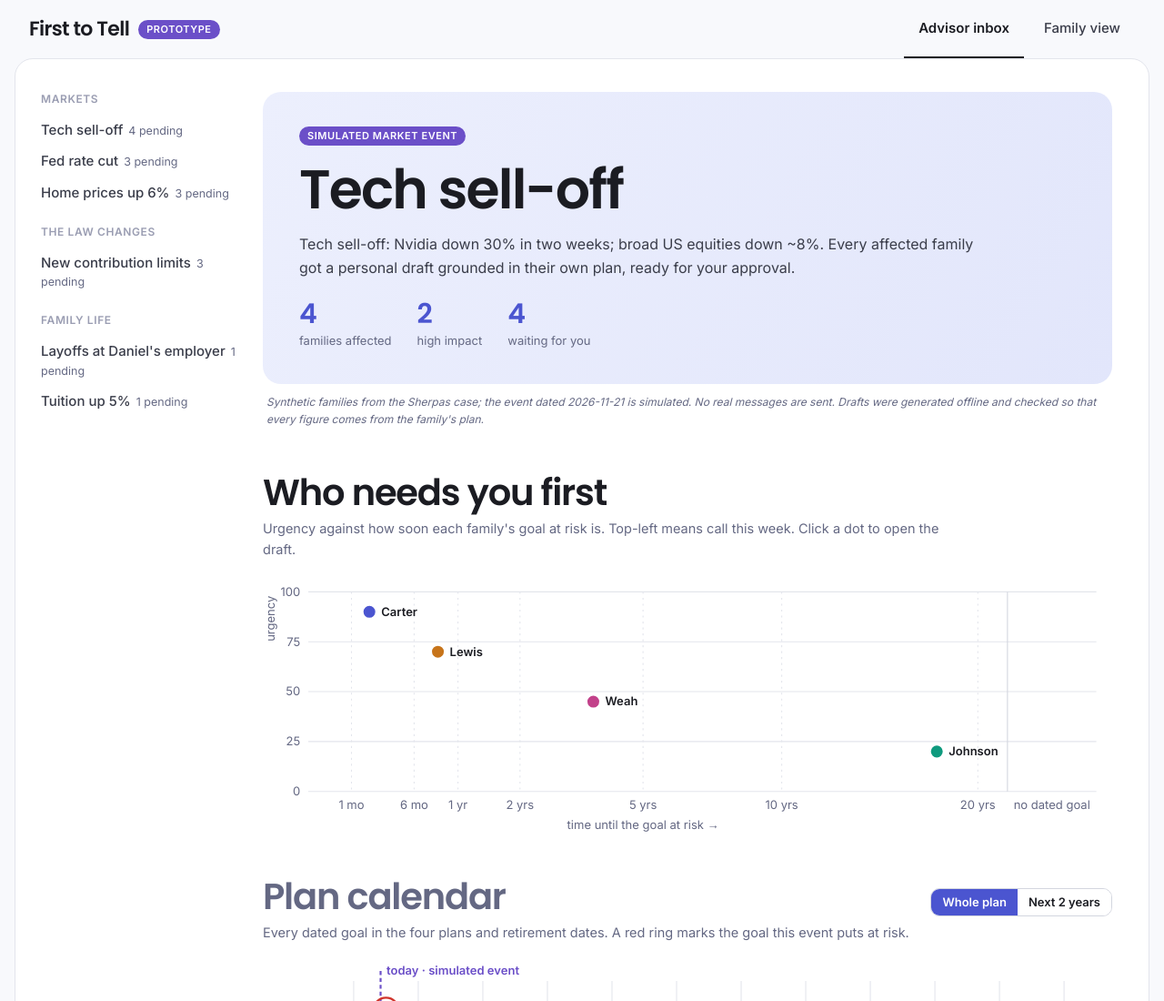
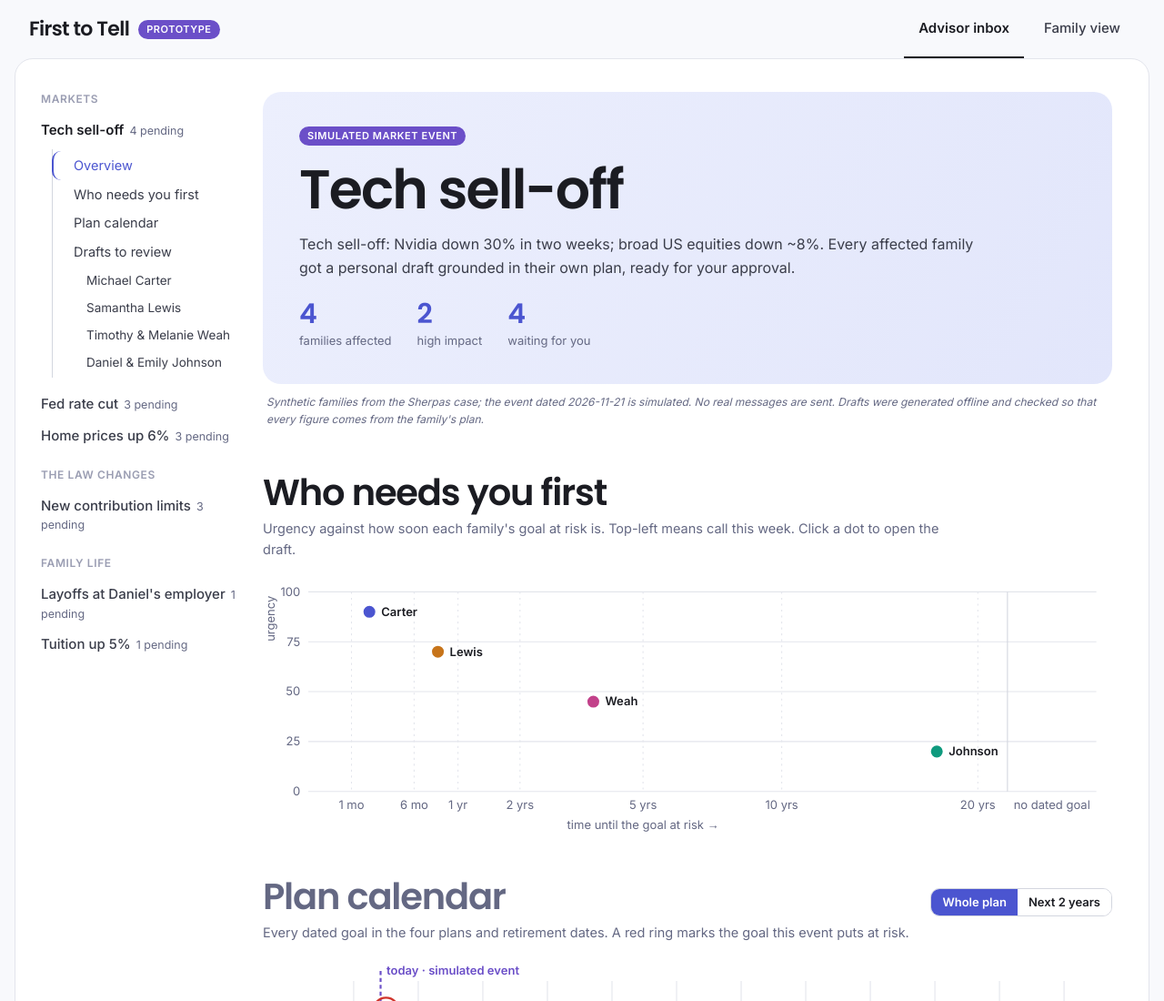
Before and after one commit to Lordlouis04/first-to-tell-sherpas, a plain HTML site: page web/index.html in a window 1280 px wide. Shown: the top 1100 px of the page at 91% size. Drawn offline with Linux system fonts and the light colour scheme.

Commit message:
Left menu: expand the default event on first load

```diff
--- a/web/index.html
+++ b/web/index.html
@@ -398,6 +398,7 @@ let spy;
 function render() {
   const [, view = "inbox", arg] = location.hash.split("/");
   const fid = arg || "carter";
+  curEvent = curEvent || DATA.events[0].event_id;
   document.getElementById("nav-inbox").className = view === "inbox" ? "on" : "";
   document.getElementById("nav-family").className = view === "family" ? "on" : "";
   document.getElementById("side").innerHTML = view === "family" ? sideFamily(fid) : sideInbox();
```
